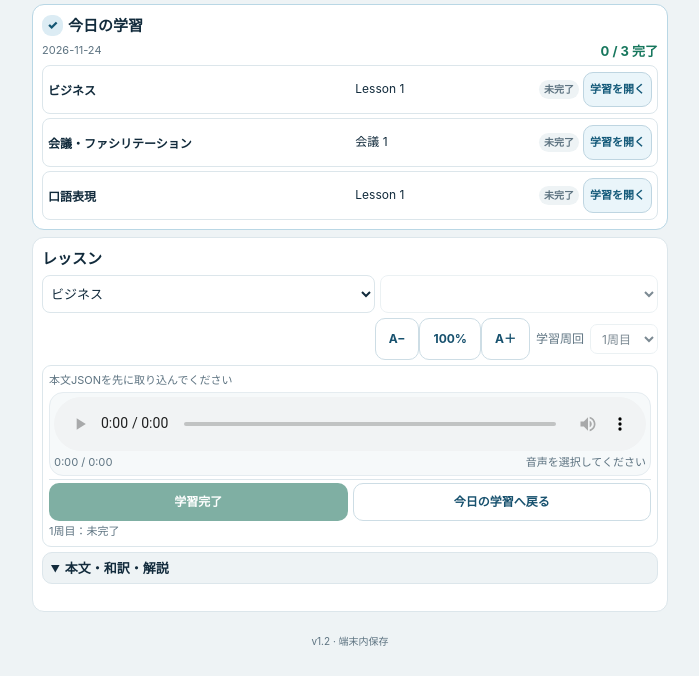
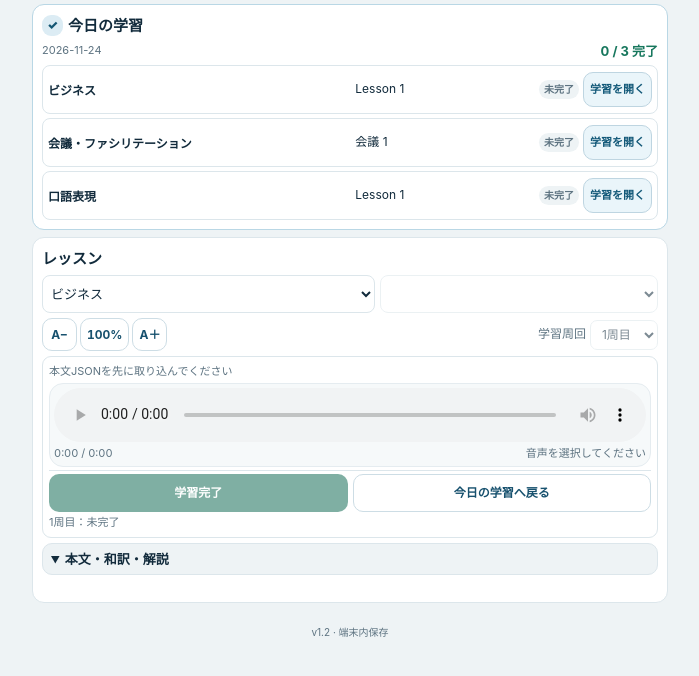
Before and after one commit to hiroyuki1974/patapura-pwa-pilot, a plain HTML site: page preview-step3-20261123/index.html in a window 1280 px wide. Shown: the part 133-809 px from the top of the page, without its empty margins (290-989 px from the left). Drawn offline with Linux system fonts and the light colour scheme.

Commit message:
Patapura v1.2: persistent text sizing and reversible completion: style_20261123.css

```diff
--- a/preview-step3-20261123/style_20261123.css
+++ b/preview-step3-20261123/style_20261123.css
@@ -87,3 +87,6 @@ html[data-theme="dark"] .daily-card.daily-done{border-color:#326651}html[data-th
 
 /* Keep completion and return directly under the audio controls while reading. */
 .lesson-player .completion-panel{margin-top:3px;border-top:1px solid var(--line);padding-top:3px}.lesson-player .completion-panel .progress-card{padding:0;margin:0}.lesson-player .completion-panel .progress-actions button{min-height:38px}.lesson-player .completion-panel #completeState{margin:2px 0 0;font-size:11px}.lesson-player .completion-panel .progress-actions{flex-basis:100%}
+
+/* v1.2: persistent reader font size and reversible completion. */
+:root{--study-font-scale:1}.round-row{justify-content:space-between;flex-wrap:wrap;gap:4px}.font-controls{display:flex;align-items:center;gap:3px;margin-right:auto}.font-controls .outline{min-height:33px;min-width:35px;font-size:12px;padding:4px 6px;line-height:1.1}.font-controls #fontReset{min-width:46px;font-variant-numeric:tabular-nums}.round-row label{margin-left:auto}.study-reader .study-line{font-size:calc(14px * var(--study-font-scale))}.study-reader .study-en{font-size:calc(15px * var(--study-font-scale))}.study-reader .study-ja{font-size:calc(13px * var(--study-font-scale))}.study-reader .lesson-heading{font-size:calc(17px * var(--study-font-scale))}.study-reader .lesson-introduction{font-size:calc(13px * var(--study-font-scale))}.study-reader .study-section h4{font-size:calc(15px * var(--study-font-scale))}.study-reader .study-phase{font-size:calc(12px * var(--study-font-scale))}.completion-panel .solid.done{border:1px solid var(--line)}
```
